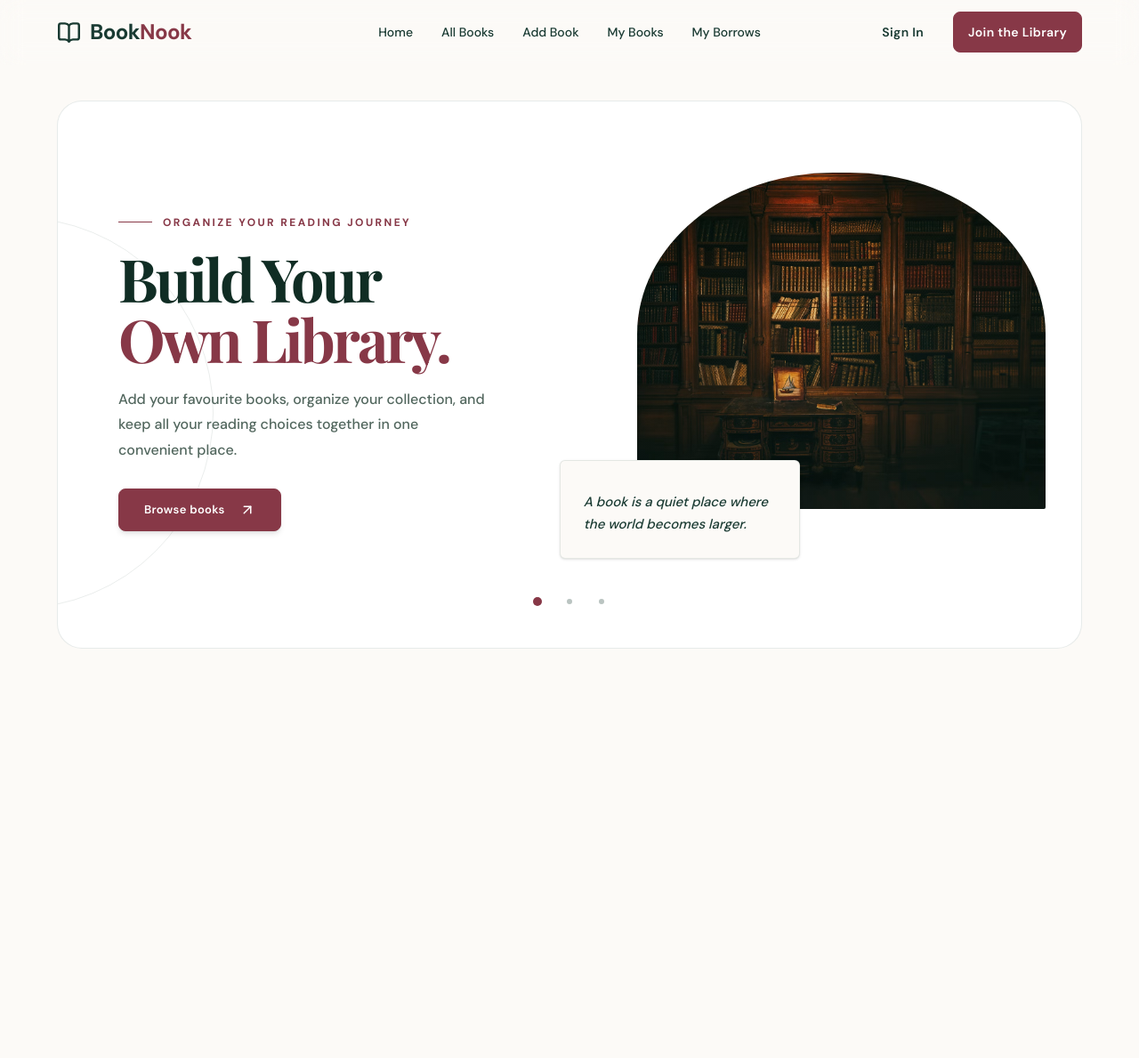
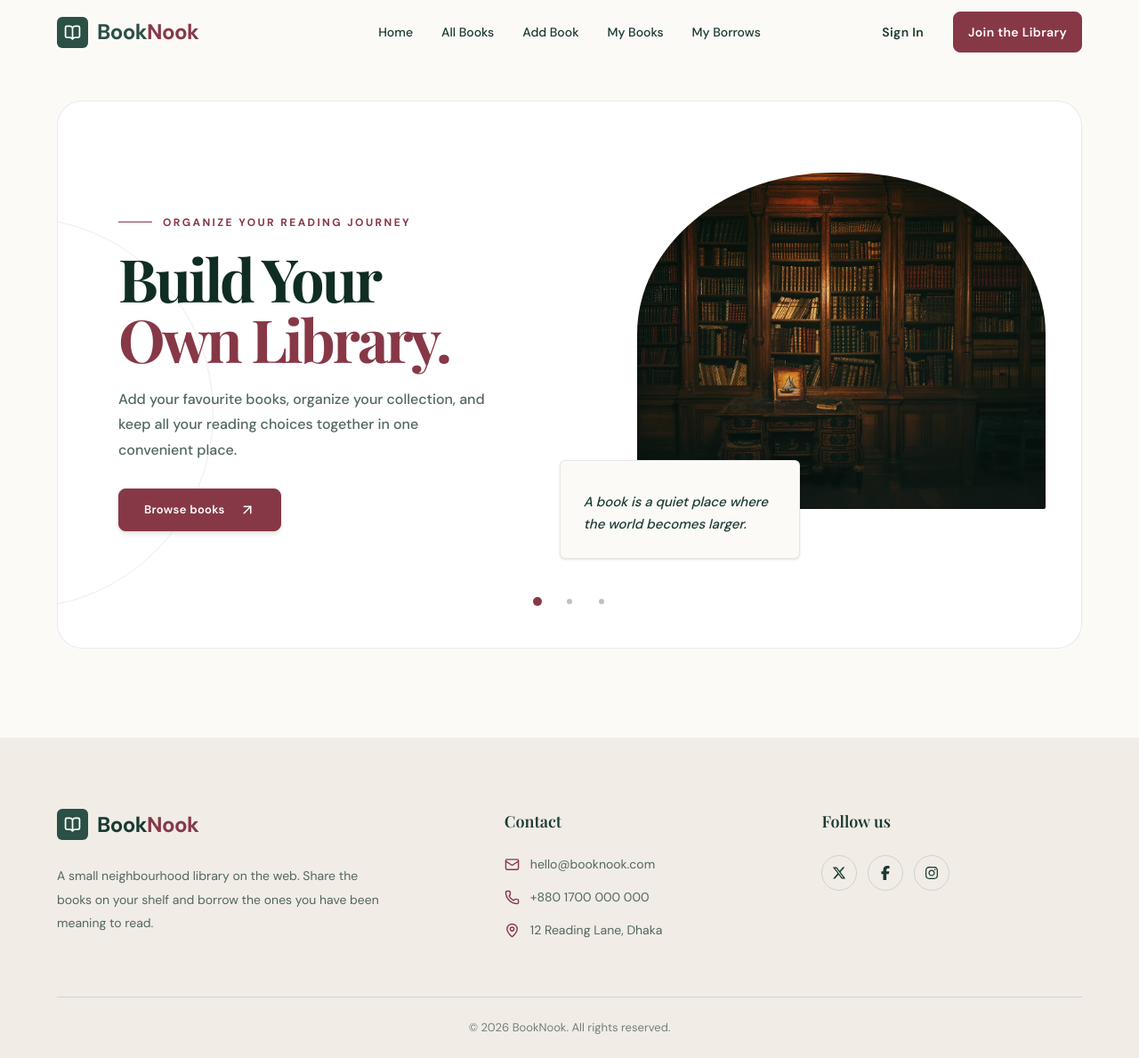
Before and after one commit to Tamiim-Iqbal/BookNook-Client, a Next.js app: page / in a window 1280 px wide. Shown: the whole page at 89% size. Before the commit the page ends 800 px from the top, so only its background shows below. Built offline with nearby package versions, Linux system fonts and the light colour scheme; a web font is replaced by a local one.

Commit message:
Footer Done

```diff
--- a/package.json
+++ b/package.json
@@ -18,6 +18,7 @@
     "next": "16.4.3",
     "react": "19.3.0",
     "react-dom": "19.3.0",
+    "react-icons": "^5.7.0",
     "shadcn": "^4.23.0",
     "tw-animate-css": "^1.4.0"
   },
--- /dev/null
+++ b/src/app/components/home/Footer.tsx
@@ -0,0 +1,109 @@
+
+import {
+  BookOpen,
+  Mail,
+  Phone,
+  MapPin,
+} from "lucide-react";
+
+import {
+  FaFacebookF,
+  FaInstagram,
+  FaXTwitter,
+} from "react-icons/fa6";
+
+export default function Footer() {
+  return (
+    <footer className="bg-[var(--tertiary-bg)] mt-25">
+      <div className="mx-auto w-[90%] max-w-[1440px] pt-16 sm:pt-20">
+        <div className="grid gap-12 border-b border-[var(--primary)]/15 pb-12 md:grid-cols-[1.5fr_1fr_1fr] md:gap-16 lg:pb-16">
+
+          {/* Brand */}
+          <div className="max-w-[380px]">
+            <div className="inline-flex items-center gap-2.5">
+              <BookOpen
+            size={35}
+            strokeWidth={2.2}
+            className="text-white bg-[var(--primary-hover)] p-2 rounded-md"
+          />
+
+              <span className="text-2xl font-bold tracking-tight text-[var(--primary)]">
+                Book
+                <span className="text-[var(--secondary)]">
+                  Nook
+                </span>
+              </span>
+            </div>
+
+            <p className="mt-5 text-[14px] leading-[1.9] text-[var(--text-secondary)]">
+              A small neighbourhood library on the web.
+              Share the books on your shelf and borrow the
+              ones you have been meaning to read.
+            </p>
+          </div>
+
+          {/* Contact */}
+          <div>
+            <h3 className="font-serif text-lg font-semibold text-[var(--primary)]">
+              Contact
+            </h3>
+
+            <div className="mt-6 space-y-4">
+              <div className="flex items-center gap-3 text-[14px] text-[var(--text-secondary)]">
+                <Mail
+                  size={17}
+                  className="shrink-0 text-[var(--secondary)]"
+                />
+                <span>hello@booknook.com</span>
+              </div>
+
+              <div className="flex items-center gap-3 text-[14px] text-[var(--text-secondary)]">
+                <Phone
+                  size={17}
+                  className="shrink-0 text-[var(--secondary)]"
+                />
+                <span>+880 1700 000 000</span>
+              </div>
+
+              <div className="flex items-center gap-3 text-[14px] text-[var(--text-secondary)]">
+                <MapPin
+                  size={17}
+                  className="shrink-0 text-[var(--secondary)]"
+                />
+                <span>12 Reading Lane, Dhaka</span>
+              </div>
+            </div>
+          </div>
+
+          {/* Social Icons */}
+          <div>
+            <h3 className="font-serif text-lg font-semibold text-[var(--primary)]">
+              Follow us
+            </h3>
+
+            <div className="mt-6 flex items-center gap-3">
+              <div className="flex size-10 items-center justify-center rounded-full border border-[var(--primary)]/15 text-[var(--primary)] transition-colors duration-200 hover:border-[var(--secondary)] hover:bg-[var(--secondary)] hover:text-white cursor-pointer">
+                <FaXTwitter size={16} />
+              </div>
+
+              <div className="flex size-10 items-center justify-center rounded-full border border-[var(--primary)]/15 text-[var(--primary)] transition-colors duration-200 hover:border-[var(--secondary)] hover:bg-[var(--secondary)] hover:text-white cursor-pointer">
+                <FaFacebookF size={16} />
+              </div>
+
+              <div className="flex size-10 items-center justify-center rounded-full border border-[var(--primary)]/15 text-[var(--primary)] transition-colors duration-200 hover:border-[var(--secondary)] hover:bg-[var(--secondary)] hover:text-white cursor-pointer">
+                <FaInstagram size={16} />
+              </div>
+            </div>
+          </div>
+        </div>
+
+        {/* Copyright */}
+        <div className="flex justify-center py-6 text-center">
+          <p className="text-[13px] text-[var(--text-muted)]">
+            © 2026 BookNook. All rights reserved.
+          </p>
+        </div>
+      </div>
+    </footer>
+  );
+}
--- a/src/app/components/home/Navbar.tsx
+++ b/src/app/components/home/Navbar.tsx
@@ -48,22 +48,21 @@ export default function Navbar() {
 
   return (
     <header
-      className={`sticky top-0 z-50 border-b backdrop-blur-md transition-colors duration-200 ${
-        isScrolled
-          ? "border-[var(--border)]"
-          : "border-transparent"
-      }`}
+      className={`sticky top-0 z-50 border-b transition-all duration-200 ${isScrolled
+          ? "border-[var(--border)] bg-[var(--main-bg)]"
+          : "border-transparent bg-[var(--main-bg)]"
+        }`}
     >
       <nav className="relative mx-auto flex h-18 w-[90%] max-w-[1440px] items-center justify-between">
         {/* Logo */}
         <Link href="/" className="flex shrink-0 items-center gap-2.5">
           <BookOpen
-            size={27}
+            size={35}
             strokeWidth={2.2}
-            className="text-[var(--primary)]"
+            className="text-white bg-[var(--primary-hover)] p-2 rounded-md"
           />
 
-          <div className="text-2xl font-bold tracking-tight text-[var(--primary)]">
+          <div className="text-2xl font-bold tracking-tight text-[var(--primary-hover)]">
             <span>Book</span>
             <span className="text-[var(--secondary)]">Nook</span>
           </div>
--- a/src/app/globals.css
+++ b/src/app/globals.css
@@ -18,10 +18,14 @@
   /* Section Backgrounds */
   --main-bg: #FCFAF7;
   --primary-bg: #FFFFFF;
-  --secondary-bg: #F1ECE6;
+  --secondary-bg: #E8EEE8;
 
   /* Surface */
   --surface: #FEFDFC;
+
+  /* Additional Background */
+  --tertiary-bg: #F1ECE6;
+  /* 4th: Warm Beige */
 
 
   /* Text Colors */
--- a/src/app/layout.tsx
+++ b/src/app/layout.tsx
@@ -2,6 +2,7 @@ import type { Metadata } from "next";
 import { DM_Sans, Playfair_Display } from "next/font/google";
 import "./globals.css";
 import Navbar from "./components/home/Navbar";
+import Footer from "./components/home/Footer";
 
 const dmSans = DM_Sans({
   variable: "--font-dm-sans",
@@ -34,6 +35,7 @@ export default function RootLayout({
           {children}
         </div>
       </body>
+      <Footer/>
     </html>
   );
 }
```
Also changed, not shown: 1 other file (tests, documents, lock files or other folders).
